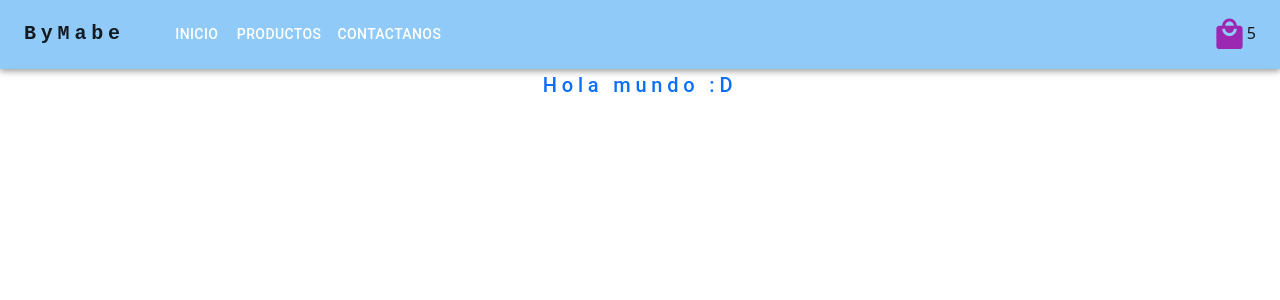
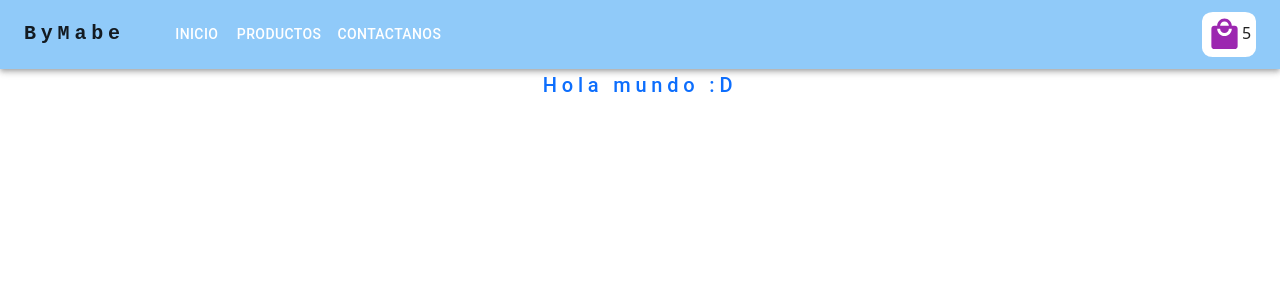
Before and after one commit to Majomon/jabones-y-velas-monzon-mauricio, a React (Create React App) app: page / in a window 1280 px wide. Shown: the top 300 px of the page. Built offline with nearby package versions, Linux system fonts and the light colour scheme.

Commit message:
Estilo carrito

```diff
--- a/src/components/CartWidget.jsx
+++ b/src/components/CartWidget.jsx
@@ -3,8 +3,10 @@ import LocalMallIcon from '@mui/icons-material/LocalMall';
 
 const CartWidget = ({ counter }) => {
     return (
-        <div>
-            <span><LocalMallIcon color="secondary" fontSize='large'/></span>
+        <div style={{
+            backgroundColor: "white", borderRadius: "20%", width: "100%", padding: ".3rem"
+        }}>
+            <span><LocalMallIcon color="secondary" fontSize='large' /></span>
             <span>{counter}</span>
         </div>
     )
```
